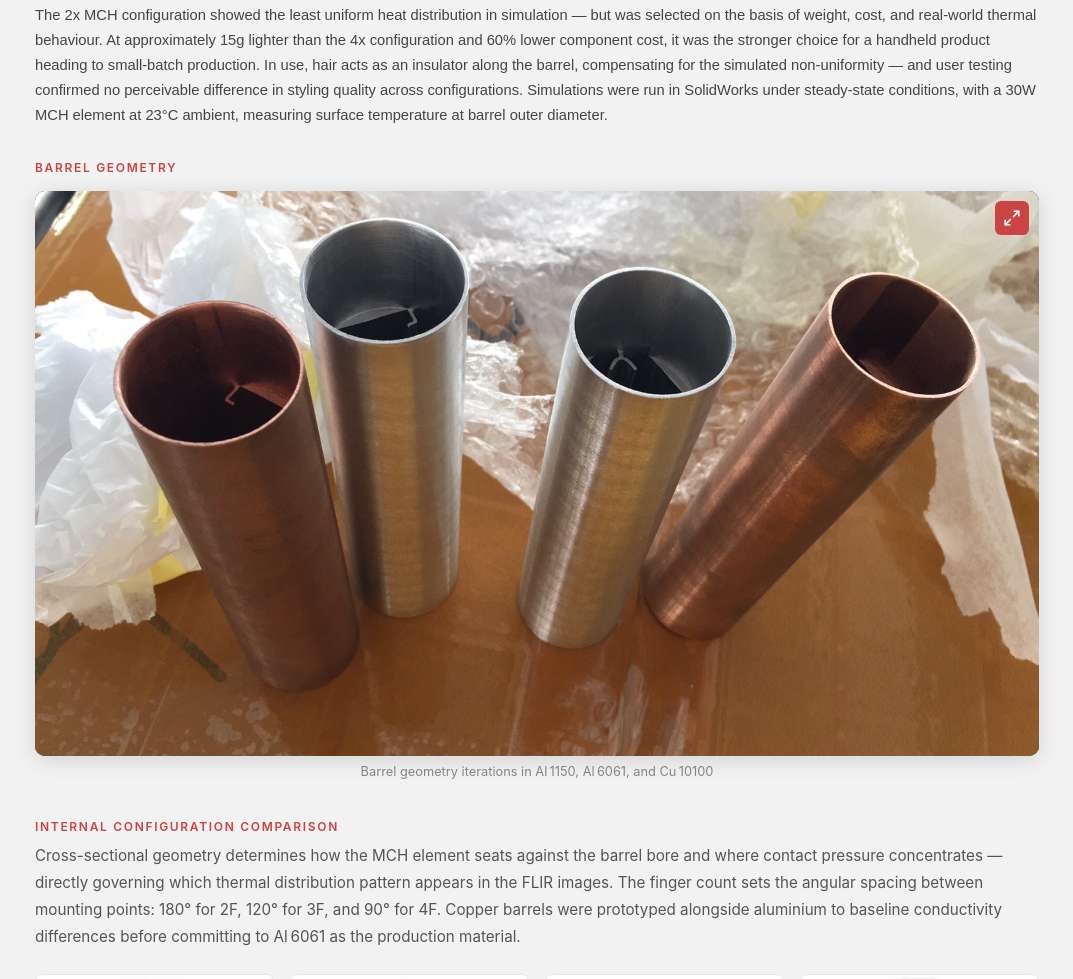
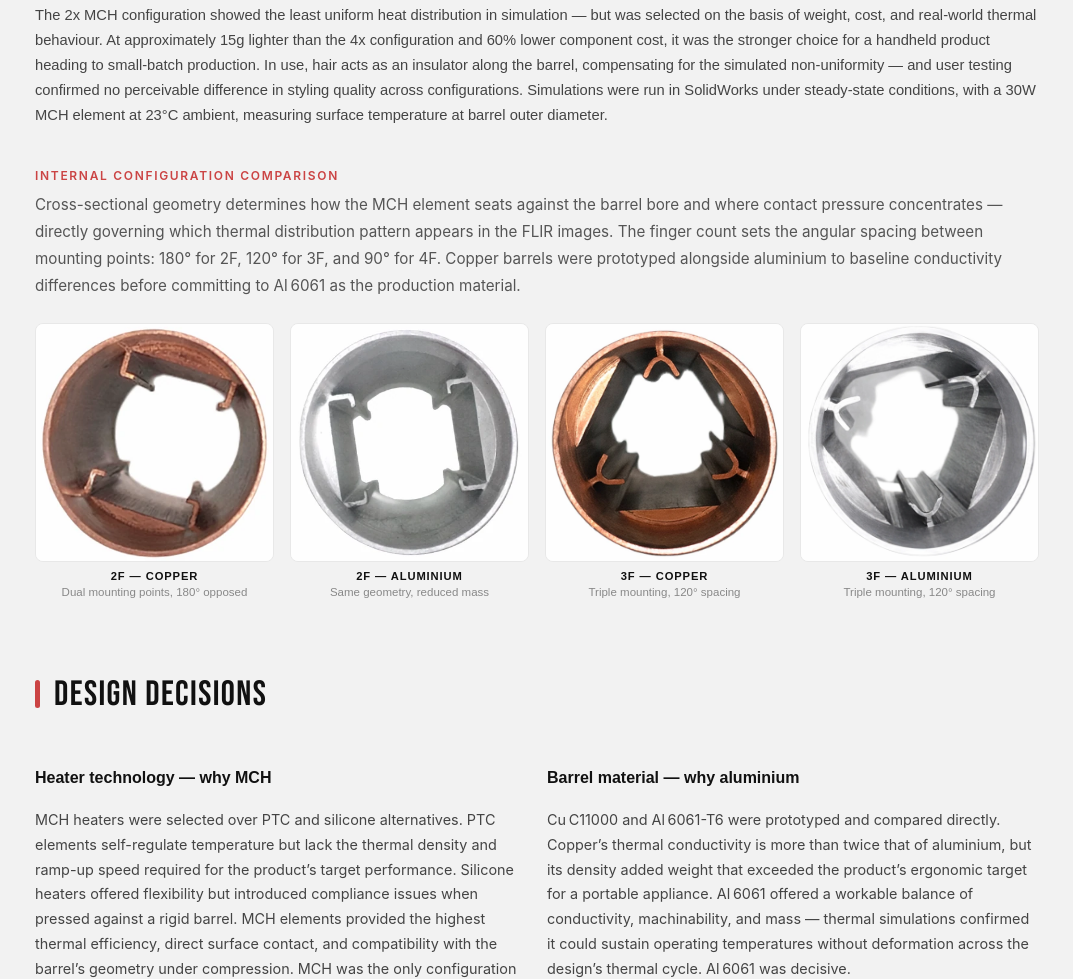
Before and after one commit to joseVidalJimenez/portfolio, a website: page docs/projects/curler.html in a window 1280 px wide. Shown: the part 3025-4004 px from the top of the page, without its empty margins (103-1176 px from the left). Drawn offline with Linux system fonts and the light colour scheme.

Commit message:
curler.html: remove Barrel Geometry section

```diff
--- a/docs/projects/curler.html
+++ b/docs/projects/curler.html
@@ -328,25 +328,6 @@
 					<!-- Decision callout -->
 				<p style="font-size:0.92rem;color:#444;line-height:1.7;margin-bottom:2rem;">The 2x MCH configuration showed the least uniform heat distribution in simulation — but was selected on the basis of weight, cost, and real-world thermal behaviour. At approximately 15g lighter than the 4x configuration and 60% lower component cost, it was the stronger choice for a handheld product heading to small-batch production. In use, hair acts as an insulator along the barrel, compensating for the simulated non-uniformity — and user testing confirmed no perceivable difference in styling quality across configurations. Simulations were run in SolidWorks under steady-state conditions, with a 30W MCH element at 23°C ambient, measuring surface temperature at barrel outer diameter.</p>
 
-					<!-- Barrel geometry -->
-					<p class="section-label">Barrel geometry</p>
-					<div class="img-frame img-frame--wide">
-						<img src="../images/projects/curler/barrels.jpg"
-						     alt="Barrel geometry prototypes in aluminium and copper"
-						     class="pair-img"
-						     style="object-fit: cover;" loading="lazy">
-						<button class="img-expand-btn" aria-label="View full image">
-							<svg xmlns="http://www.w3.org/2000/svg" viewBox="0 0 24 24" fill="none"
-							     stroke="currentColor" stroke-width="2.2" stroke-linecap="round" stroke-linejoin="round">
-								<polyline points="15 3 21 3 21 9"></polyline>
-								<polyline points="9 21 3 21 3 15"></polyline>
-								<line x1="21" y1="3" x2="14" y2="10"></line>
-								<line x1="3" y1="21" x2="10" y2="14"></line>
-							</svg>
-						</button>
-					</div>
-					<p class="media-caption">Barrel geometry iterations in Al 1150, Al 6061, and Cu&thinsp;10100</p>
-
 					<!-- Internal Configuration Comparison -->
 					<p class="section-label" style="margin-top:2.5rem;">Internal configuration comparison</p>
 					<p class="para" style="margin-bottom:1.5rem;">Cross-sectional geometry determines how the MCH element seats against the barrel bore and where contact pressure concentrates &mdash; directly governing which thermal distribution pattern appears in the FLIR images. The finger count sets the angular spacing between mounting points: 180&deg; for 2F, 120&deg; for 3F, and 90&deg; for 4F. Copper barrels were prototyped alongside aluminium to baseline conductivity differences before committing to Al&thinsp;6061 as the production material.</p>
```
